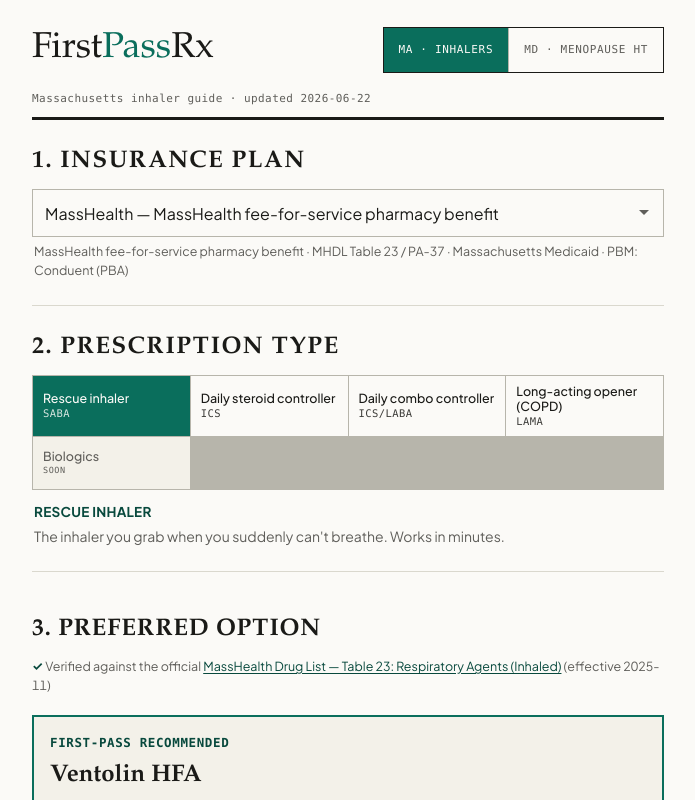
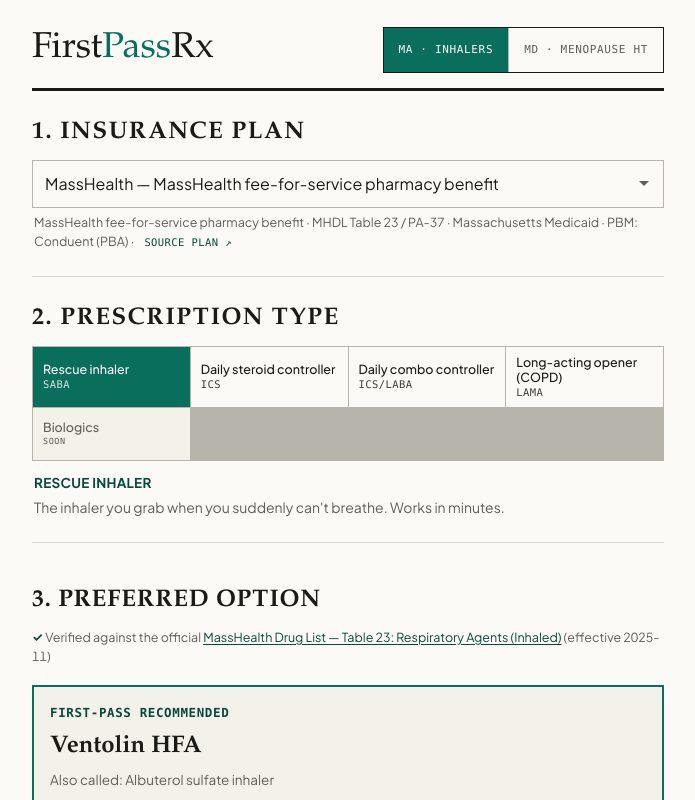
Before and after one commit to pranava0x0/FirstPassRx, a React (Vite) app: page / in a window 1280 px wide. Shown: the top 800 px of the page, without its empty margins (292-987 px from the left). Built offline with nearby package versions, Linux system fonts and the light colour scheme.

Commit message:
Add inline source plan link to insurance details, remove redundant guide stamp subheading, and fix corresponding unit tests

```diff
--- a/src/App.tsx
+++ b/src/App.tsx
@@ -69,12 +69,7 @@
               ))}
             </div>
           </div>
-          <div className="masthead__subrow">
-            <span className="masthead__stamp">
-              {guide.region} {guide.topic} · updated {guide.lastUpdated}
-            </span>
-            {guide.tagline ? <p className="masthead__sub">{guide.tagline}</p> : null}
-          </div>
+
         </header>
 
         <main role="main">
--- a/src/components/Controls.tsx
+++ b/src/components/Controls.tsx
@@ -55,6 +55,20 @@
             {payer.aka ? payer.aka : ''}
             {payer.aka && payer.pbm ? ' · ' : ''}
             {payer.pbm ? `PBM: ${payer.pbm}` : ''}
+            {payer.formularyUrl ? (
+              <>
+                {' · '}
+                <a
+                  className="panel-cite"
+                  href={payer.formularyUrl}
+                  target="_blank"
+                  rel="noopener noreferrer"
+                  title="Official plan formulary page"
+                >
+                  source plan &#8599;
+                </a>
+              </>
+            ) : null}
           </p>
         )}
       </section>
```
Also changed, not shown: 1 other file (tests, documents, lock files or other folders).
